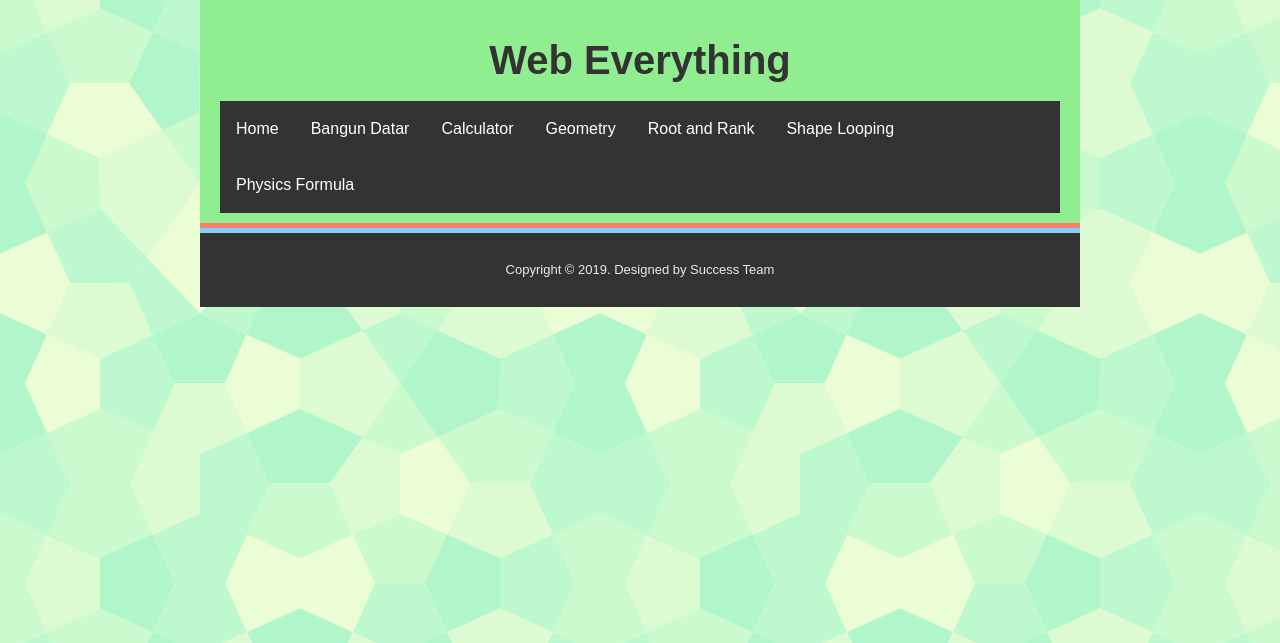
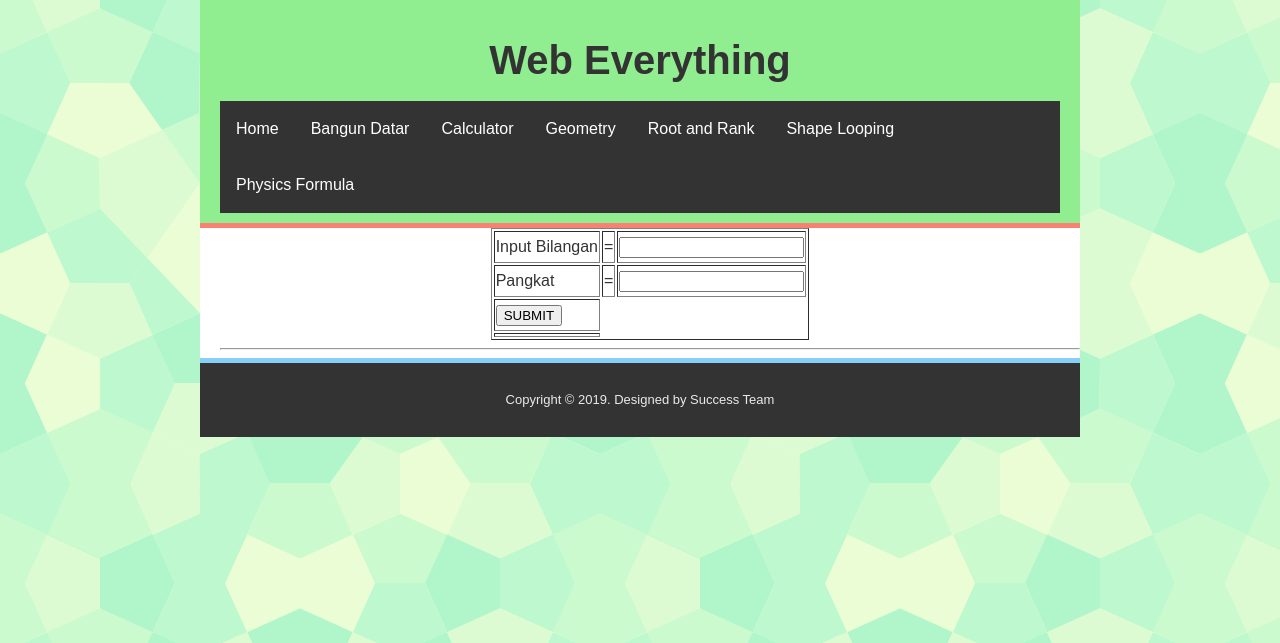
Before and after one commit to weslie10/ProjectTIB, a PHP site: page /root.php in a window 1280 px wide. Shown: the part 17-660 px from the top of the page. Run offline with PHP 8.4, Linux system fonts and the light colour scheme.

Commit message:
Update root.php
menghitung pangkat

```diff
--- a/root.php
+++ b/root.php
@@ -2,7 +2,42 @@
 include "header.php";
 ?>
 <div class="hero">
+<?php
+@$bilangan = $_POST['bilangan'];
+@$pangkat = $_POST['pangkat'];
+@$hasil = pow($bilangan, $pangkat);
+?>
 
+
+        <form method="POST">
+            <table border="1" align="center" >
+                <tr>
+                    <td>Input Bilangan</td>
+                    <td>=</td>
+                    <td><input name="bilangan" type="text" value="<?php echo $bilangan; ?>"/></td>
+                </tr>
+                <tr>
+                    <td>Pangkat</td>
+                    <td>=</td>
+                    <td><input name="pangkat" type="text" value="<?php echo $pangkat; ?>"/></td>
+                </tr>
+                <tr>
+                    <td><input name="submit" type="submit" value="SUBMIT"/></td>
+                </tr>
+                <tr>
+                    <td>
+                        <?php
+                        if(isset ($bilangan))
+                            echo $hasil;
+                        ?>
+                    </td>
+                </tr>
+            </table>
+        </form>
+    </body>
+</html>
+
+<hr>
 </div>
 <?php
 include "footer.php";
```
